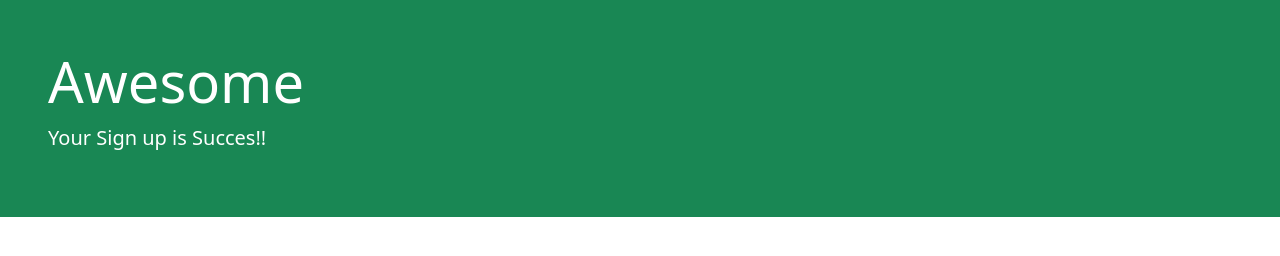
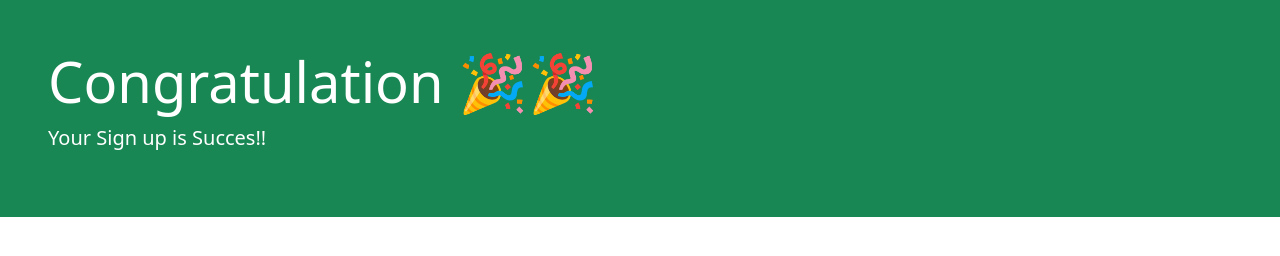
Before and after one commit to Tomiprase3270/newsletter-signup-email-using-mailchimp, a website: page success.html in a window 1280 px wide. Drawn offline with nearby package versions, Linux system fonts and the light colour scheme.

Commit message:
Change success page h1

```diff
--- a/success.html
+++ b/success.html
@@ -15,7 +15,7 @@
 <body>
 
     <div class="jumbotron bg-success p-5">
-        <h1 class="display-4 text-bg-success">Awesome</h1>
+        <h1 class="display-4 text-bg-success">Congratulation 🎉🎉</h1>
         <p class="lead text-bg-success">Your Sign up is Succes!!</p>
     </div>
 
```
